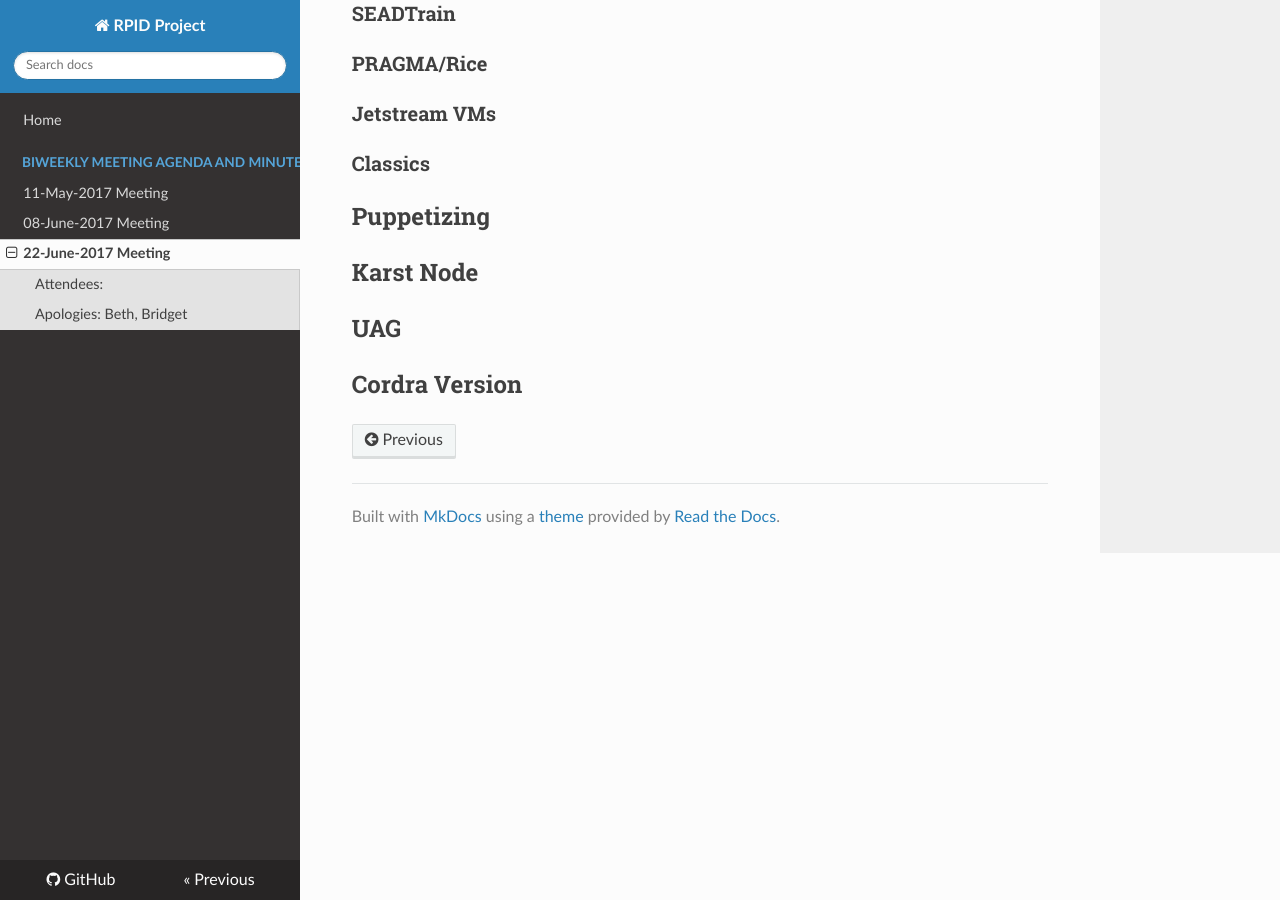
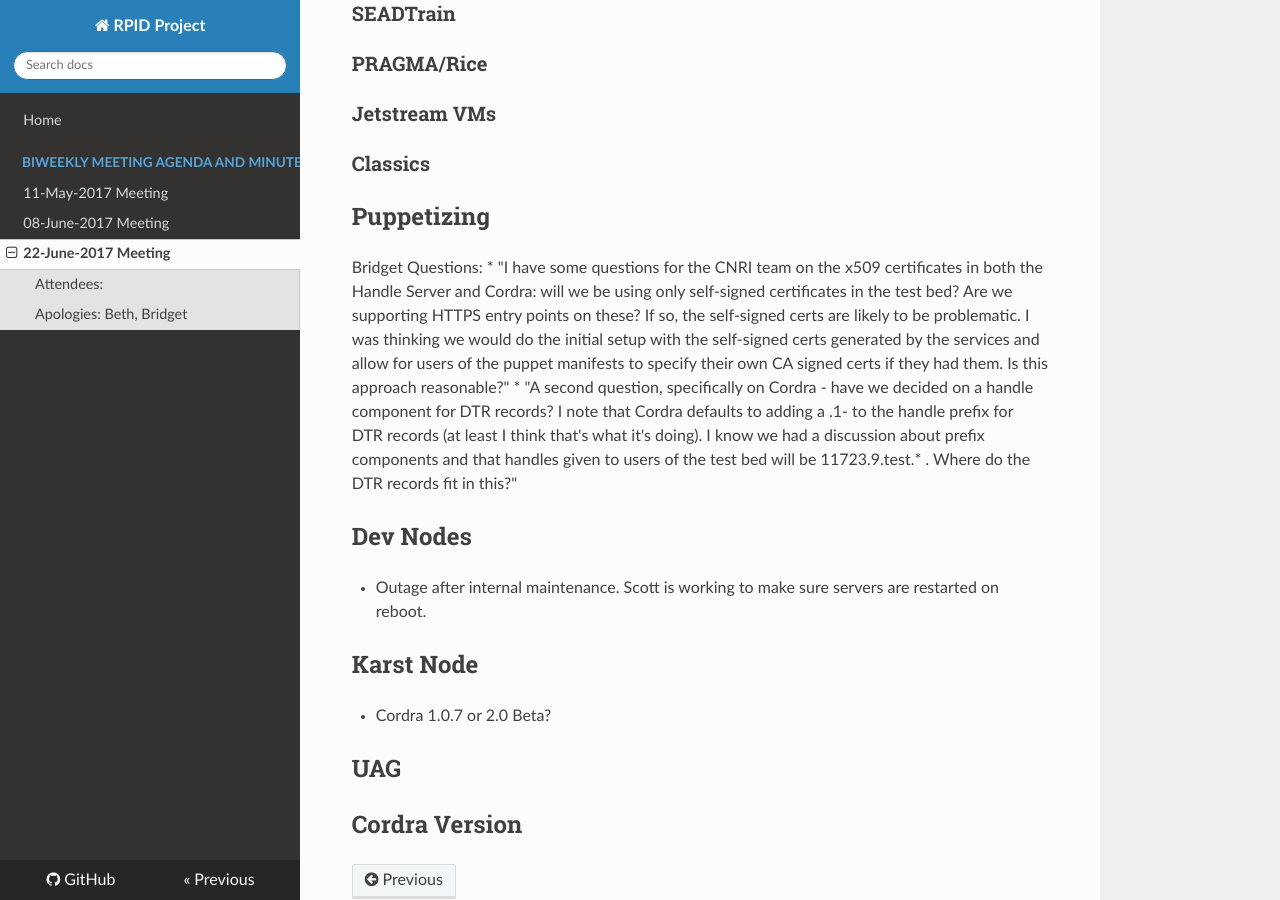
Before and after one commit to rpidproject/rpid, an MkDocs documentation site: the page built from docs/22-June-2017.md, in a window 1280 px wide and 900 px high, scrolled down 533 px. Built offline with MkDocs 1.6.1, drawn with Linux system fonts in a browser that asks for light colours; nearby versions of some CDN libraries; old or Windows-style settings are respelled for this version of MkDocs.

Commit message:
Update 22-June-2017.md

```diff
--- a/docs/22-June-2017.md
+++ b/docs/22-June-2017.md
@@ -22,8 +22,15 @@
 ### Classics
 
 ## Puppetizing
+Bridget Questions:
+   * "I have some questions for the CNRI team on the x509 certificates in both the Handle Server and Cordra: will we be using only self-signed certificates in the test bed? Are we supporting HTTPS entry points on these? If so, the self-signed certs are likely to be problematic.  I was thinking we would do the initial setup with the self-signed certs generated by the services and allow for users of the puppet manifests to specify their own CA signed certs if they had them. Is this approach reasonable?"
+   * "A second question, specifically on Cordra - have we decided on a handle component for DTR records? I note that Cordra defaults to adding a .1- to the handle prefix for DTR records (at least I think that's what it's doing). I know we had a discussion about prefix components and that handles given to users of the test bed will  be 11723.9.test.* . Where do the DTR records fit in this?"
+
+## Dev Nodes
+   * Outage after internal maintenance. Scott is working to make sure servers are restarted on reboot.
 
 ## Karst Node
+   * Cordra 1.0.7 or 2.0 Beta?
 
 ## UAG
 
```
